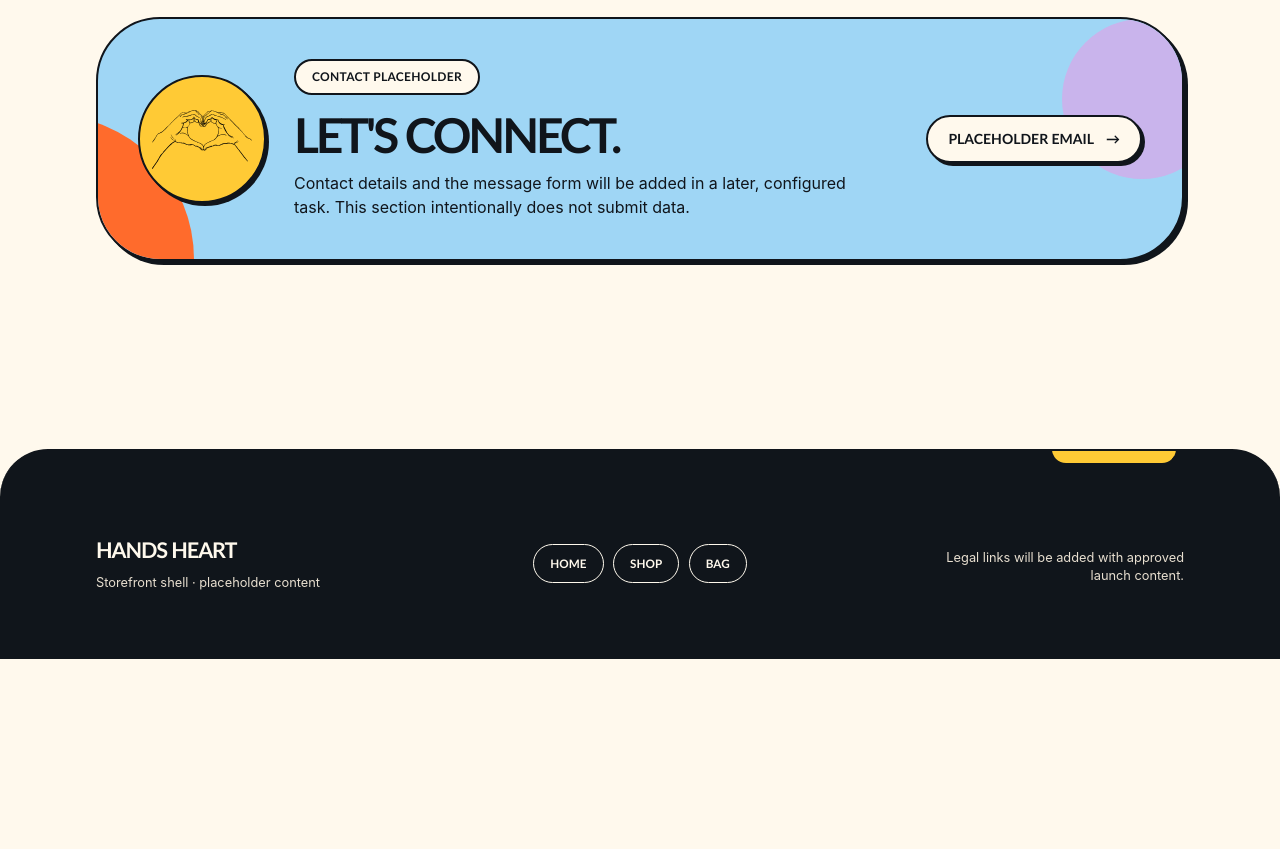
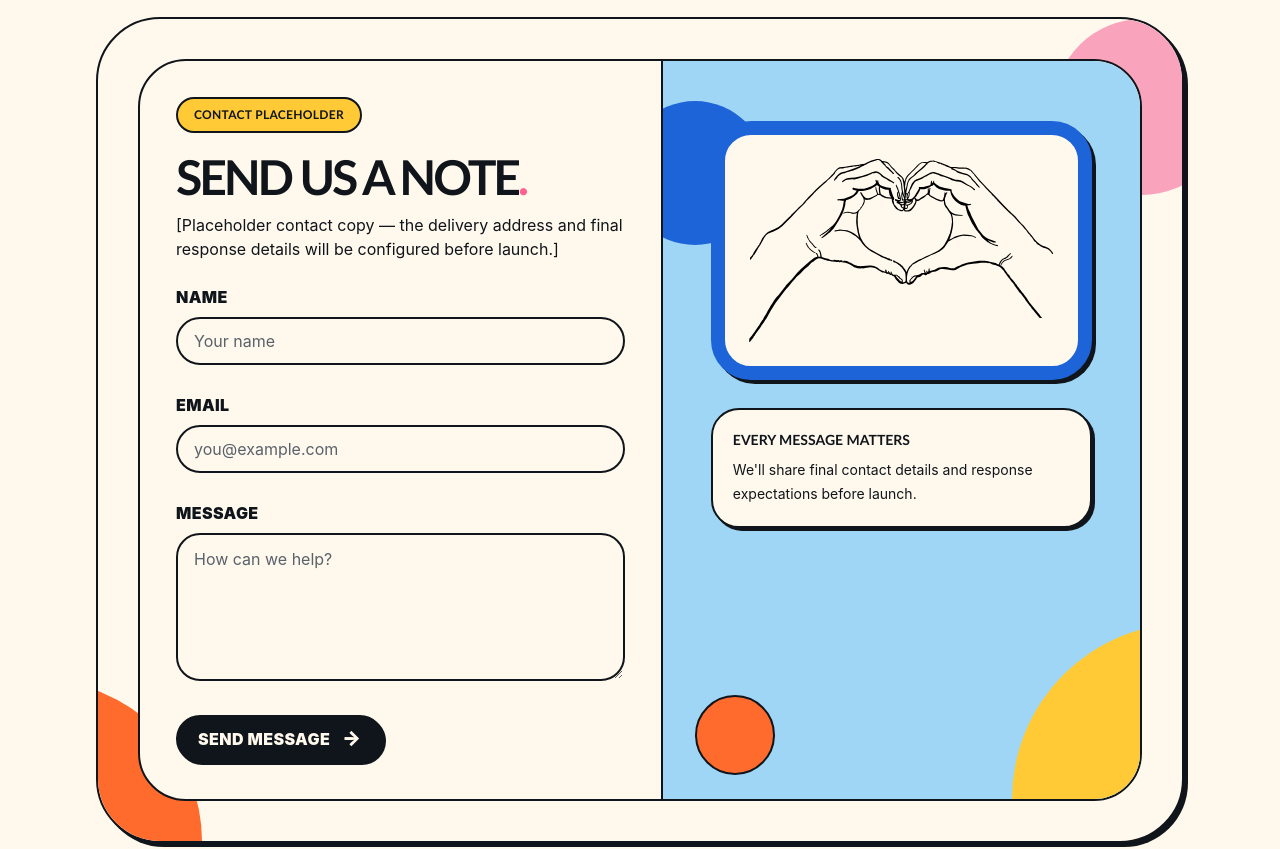
Before and after one commit to fvckzest/HANDS-HEART, a React (Vite) app: page / in a window 1280 px wide. Shown: the part 2820-3669 px from the top of the page. Before the commit the page ends 3479 px from the top, so only its background shows below. Built offline with nearby package versions, Linux system fonts and the light colour scheme.

Commit message:
Replace contact placeholder with contact form

```diff
--- a/src/components/home/HomeSections.tsx
+++ b/src/components/home/HomeSections.tsx
@@ -1,4 +1,6 @@
 import { Link } from 'react-router-dom'
+
+import { ContactForm } from '../../features/contact'
 
 import { placeholderProducts, placeholderValues, type PlaceholderProduct } from './homeContent'
 
@@ -110,7 +112,5 @@ export function ShopPreviewSection() {
 }
 
 export function ContactPlacementSection() {
-  return (
-    <section aria-labelledby="contact-heading" className="relative pb-3" id="contact"><div className="relative overflow-hidden rounded-[2.5rem] border-2 border-[#10151b] bg-[#9fd6f5] p-7 shadow-[4px_4px_0_#10151b] sm:rounded-[4rem] sm:p-10"><div className="absolute -left-12 bottom-0 h-36 w-36 rounded-tr-full bg-[#ff6b2c]" /><div className="absolute -right-10 top-0 h-40 w-40 rounded-full bg-[#c9b4ec]" /><div className="relative grid items-center gap-7 md:grid-cols-[auto_1fr_auto]"><div className="grid h-24 w-24 place-items-center rounded-full border-2 border-[#10151b] bg-[#ffca35] p-3 shadow-[3px_3px_0_#10151b] sm:h-32 sm:w-32"><img alt="" aria-hidden="true" className="w-full" src={heartHandsArtwork} /></div><div><SectionEyebrow>Contact placeholder</SectionEyebrow><h2 className="mt-4 font-['Arial_Rounded_MT_Bold','Trebuchet_MS',sans-serif] text-4xl font-black uppercase leading-none tracking-[-0.065em] sm:text-5xl" id="contact-heading">Let&apos;s connect.</h2><p className="mt-3 max-w-xl text-sm leading-6 sm:text-base">Contact details and the message form will be added in a later, configured task. This section intentionally does not submit data.</p></div><a className="inline-flex w-fit items-center gap-3 rounded-full border-2 border-[#10151b] bg-[#fff9ed] px-5 py-3 font-['Arial_Rounded_MT_Bold','Trebuchet_MS',sans-serif] text-sm font-black uppercase shadow-[3px_3px_0_#10151b]" href="mailto:hello@example.com">Placeholder email <Arrow /></a></div></div></section>
-  )
+  return <ContactForm />
 }
--- /dev/null
+++ b/src/features/contact/ContactForm.tsx
@@ -0,0 +1,193 @@
+import { useState, type FormEvent } from 'react'
+
+import { Button } from '../../components/ui/Button'
+import { TextAreaField, TextField } from '../../components/ui/FormFields'
+
+import type { ContactSubmission, ContactSubmitHandler } from './types'
+
+export interface ContactFormProps {
+  /** Supplied by the configured delivery boundary in T012. */
+  onSubmit?: ContactSubmitHandler
+}
+
+type ContactFormErrors = Partial<Record<keyof ContactSubmission, string>>
+type SubmissionStatus = 'idle' | 'submitting' | 'success' | 'configuration-error' | 'error'
+
+const initialSubmission: ContactSubmission = {
+  name: '',
+  email: '',
+  message: '',
+}
+
+function validateSubmission(submission: ContactSubmission): ContactFormErrors {
+  const errors: ContactFormErrors = {}
+
+  if (!submission.name.trim()) {
+    errors.name = 'Please enter your name.'
+  }
+
+  if (!submission.email.trim()) {
+    errors.email = 'Please enter your email address.'
+  } else if (!/^[^\s@]+@[^\s@]+\.[^\s@]+$/.test(submission.email)) {
+    errors.email = 'Enter an email address in the usual name@example.com format.'
+  }
+
+  if (!submission.message.trim()) {
+    errors.message = 'Please add a message before sending.'
+  }
+
+  return errors
+}
+
+function Arrow() {
+  return <span className="text-xl leading-none">→</span>
+}
+
+/**
+ * Presentation and client validation only. A real submission can occur only
+ * when a parent injects a configured async handler.
+ */
+export function ContactForm({ onSubmit }: ContactFormProps) {
+  const [submission, setSubmission] = useState<ContactSubmission>(initialSubmission)
+  const [errors, setErrors] = useState<ContactFormErrors>({})
+  const [status, setStatus] = useState<SubmissionStatus>('idle')
+
+  function updateField(field: keyof ContactSubmission, value: string) {
+    setSubmission((current) => ({ ...current, [field]: value }))
+    setErrors((current) => ({ ...current, [field]: undefined }))
+    if (status !== 'idle') {
+      setStatus('idle')
+    }
+  }
+
+  async function handleSubmit(event: FormEvent<HTMLFormElement>) {
+    event.preventDefault()
+
+    const nextSubmission = {
+      name: submission.name.trim(),
+      email: submission.email.trim(),
+      message: submission.message.trim(),
+    }
+    const nextErrors = validateSubmission(nextSubmission)
+
+    setErrors(nextErrors)
+    if (Object.keys(nextErrors).length > 0) {
+      setStatus('idle')
+      return
+    }
+
+    if (!onSubmit) {
+      setStatus('configuration-error')
+      return
+    }
+
+    setStatus('submitting')
+    try {
+      await onSubmit(nextSubmission)
+      setSubmission(initialSubmission)
+      setStatus('success')
+    } catch {
+      setStatus('error')
+    }
+  }
+
+  const statusMessage =
+    status === 'configuration-error'
+      ? 'Message delivery is not configured yet. Please check back soon.'
+      : status === 'error'
+        ? 'Your message could not be sent. Please try again in a moment.'
+        : status === 'success'
+          ? 'Thanks for reaching out. Your message has been received.'
+          : undefined
+
+  return (
+    <section aria-labelledby="contact-heading" className="relative pb-3" id="contact">
+      <div className="relative isolate overflow-hidden rounded-[2.5rem] border-2 border-[#10151b] bg-[#fff9ed] p-5 shadow-[4px_4px_0_#10151b] sm:rounded-[4rem] sm:p-10">
+        <div aria-hidden="true" className="absolute -left-14 bottom-0 -z-10 h-40 w-40 rounded-tr-full bg-[#ff6b2c]" />
+        <div aria-hidden="true" className="absolute -right-12 top-0 -z-10 h-44 w-44 rounded-full bg-[#f9a3bd]" />
+        <div className="grid overflow-hidden rounded-[2rem] border-2 border-[#10151b] bg-[#fff9ed] lg:grid-cols-[1fr_0.92fr] lg:rounded-[3rem]">
+          <div className="p-6 sm:p-9">
+            <span className="inline-flex rounded-full border-2 border-[#10151b] bg-[#ffca35] px-4 py-2 font-['Arial_Rounded_MT_Bold','Trebuchet_MS',sans-serif] text-xs font-black uppercase tracking-wide">
+              Contact placeholder
+            </span>
+            <h2 className="mt-5 font-['Arial_Rounded_MT_Bold','Trebuchet_MS',sans-serif] text-4xl font-black uppercase leading-none tracking-[-0.065em] sm:text-5xl" id="contact-heading">
+              Send us a note<span className="text-[#ff6391]">.</span>
+            </h2>
+            <p className="mt-3 max-w-xl text-sm leading-6 sm:text-base">
+              [Placeholder contact copy — the delivery address and final response details will be configured before launch.]
+            </p>
+
+            {statusMessage ? (
+              <p
+                aria-live="polite"
+                className={[
+                  'mt-5 rounded-2xl border-2 border-[#10151b] px-4 py-3 text-sm font-bold',
+                  status === 'success' ? 'bg-[#d9f3df]' : 'bg-[#f9a3bd]',
+                ].join(' ')}
+                role={status === 'success' ? 'status' : 'alert'}
+              >
+                {statusMessage}
+              </p>
+            ) : null}
+
+            <form className="mt-6 grid gap-5" noValidate onSubmit={handleSubmit}>
+              <TextField
+                autoComplete="name"
+                disabled={status === 'submitting'}
+                error={errors.name}
+                label="Name"
+                name="name"
+                onChange={(event) => updateField('name', event.target.value)}
+                placeholder="Your name"
+                required
+                value={submission.name}
+              />
+              <TextField
+                autoComplete="email"
+                disabled={status === 'submitting'}
+                error={errors.email}
+                label="Email"
+                name="email"
+                onChange={(event) => updateField('email', event.target.value)}
+                placeholder="you@example.com"
+                required
+                type="email"
+                value={submission.email}
+              />
+              <TextAreaField
+                disabled={status === 'submitting'}
+                error={errors.message}
+                label="Message"
+                name="message"
+                onChange={(event) => updateField('message', event.target.value)}
+                placeholder="How can we help?"
+                required
+                value={submission.message}
+              />
+              <Button className="w-fit" disabled={status === 'submitting'} trailingIcon={<Arrow />} type="submit">
+                {status === 'submitting' ? 'Sending message' : 'Send message'}
+              </Button>
+            </form>
+          </div>
+
+          <div className="relative isolate min-h-72 overflow-hidden border-t-2 border-[#10151b] bg-[#9fd6f5] p-8 lg:border-l-2 lg:border-t-0 sm:p-12">
+            <div aria-hidden="true" className="absolute -left-10 top-10 h-36 w-36 rounded-full bg-[#1c64d8]" />
+            <div aria-hidden="true" className="absolute -right-12 bottom-0 h-44 w-44 rounded-tl-full bg-[#ffca35]" />
+            <div aria-hidden="true" className="absolute bottom-6 left-8 h-20 w-20 rounded-full border-2 border-[#10151b] bg-[#ff6b2c]" />
+            <div className="relative mx-auto mt-3 max-w-sm rounded-[2.5rem] border-[0.9rem] border-[#1c64d8] bg-[#fff9ed] p-6 shadow-[4px_4px_0_#10151b]">
+              <img
+                alt="Hands forming a heart"
+                className="relative z-10 mx-auto block w-full"
+                src={new URL('../../../assets/brand/heart-hands.svg', import.meta.url).href}
+              />
+            </div>
+            <div className="relative z-10 mt-7 rounded-[1.75rem] border-2 border-[#10151b] bg-[#fff9ed] p-5 shadow-[3px_3px_0_#10151b]">
+              <p className="font-['Arial_Rounded_MT_Bold','Trebuchet_MS',sans-serif] text-sm font-black uppercase">Every message matters</p>
+              <p className="mt-2 text-sm leading-6">We&apos;ll share final contact details and response expectations before launch.</p>
+            </div>
+          </div>
+        </div>
+      </div>
+    </section>
+  )
+}
--- /dev/null
+++ b/src/features/contact/index.ts
@@ -0,0 +1,2 @@
+export { ContactForm, type ContactFormProps } from './ContactForm'
+export type { ContactSubmission, ContactSubmitHandler } from './types'
--- /dev/null
+++ b/src/features/contact/types.ts
@@ -0,0 +1,11 @@
+export interface ContactSubmission {
+  name: string
+  email: string
+  message: string
+}
+
+/**
+ * The client-side boundary that T012 will connect to the configured Pages
+ * Function. It deliberately contains no transport or delivery assumptions.
+ */
+export type ContactSubmitHandler = (submission: ContactSubmission) => Promise<void>
```
